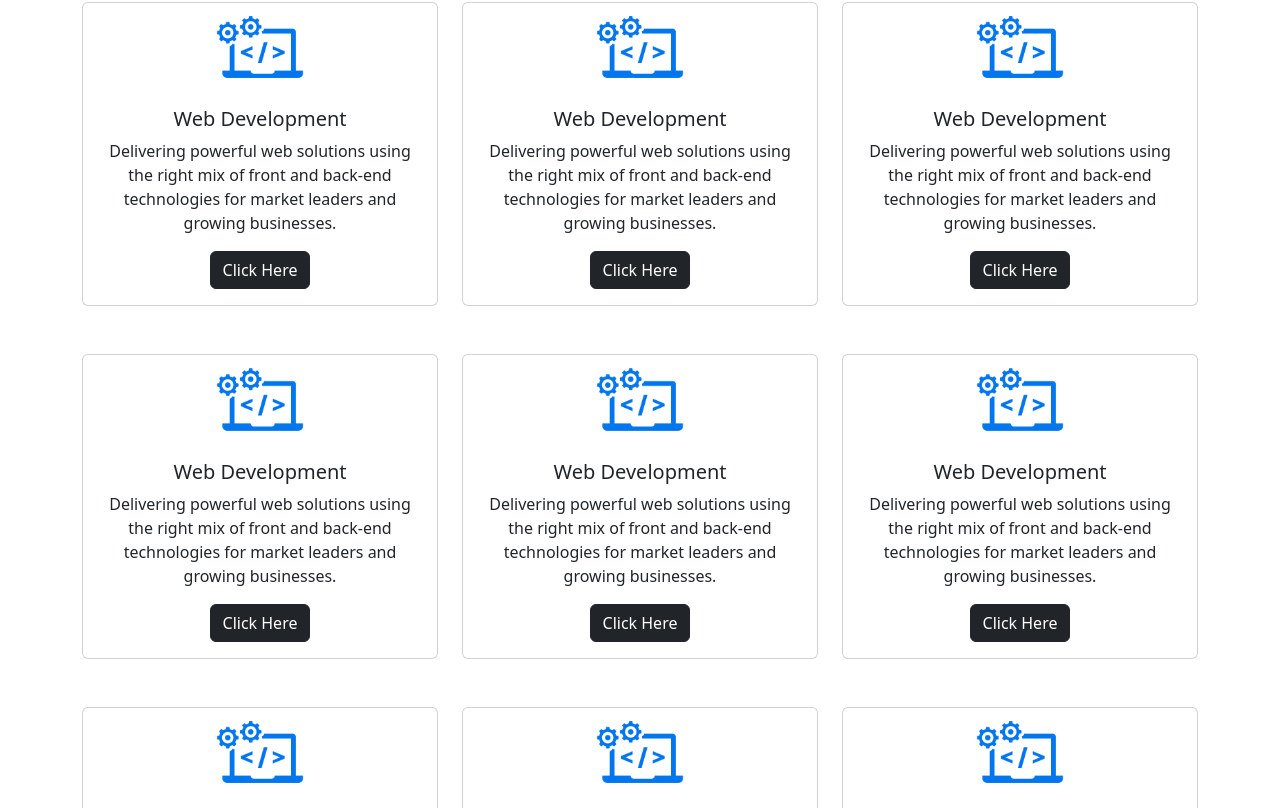
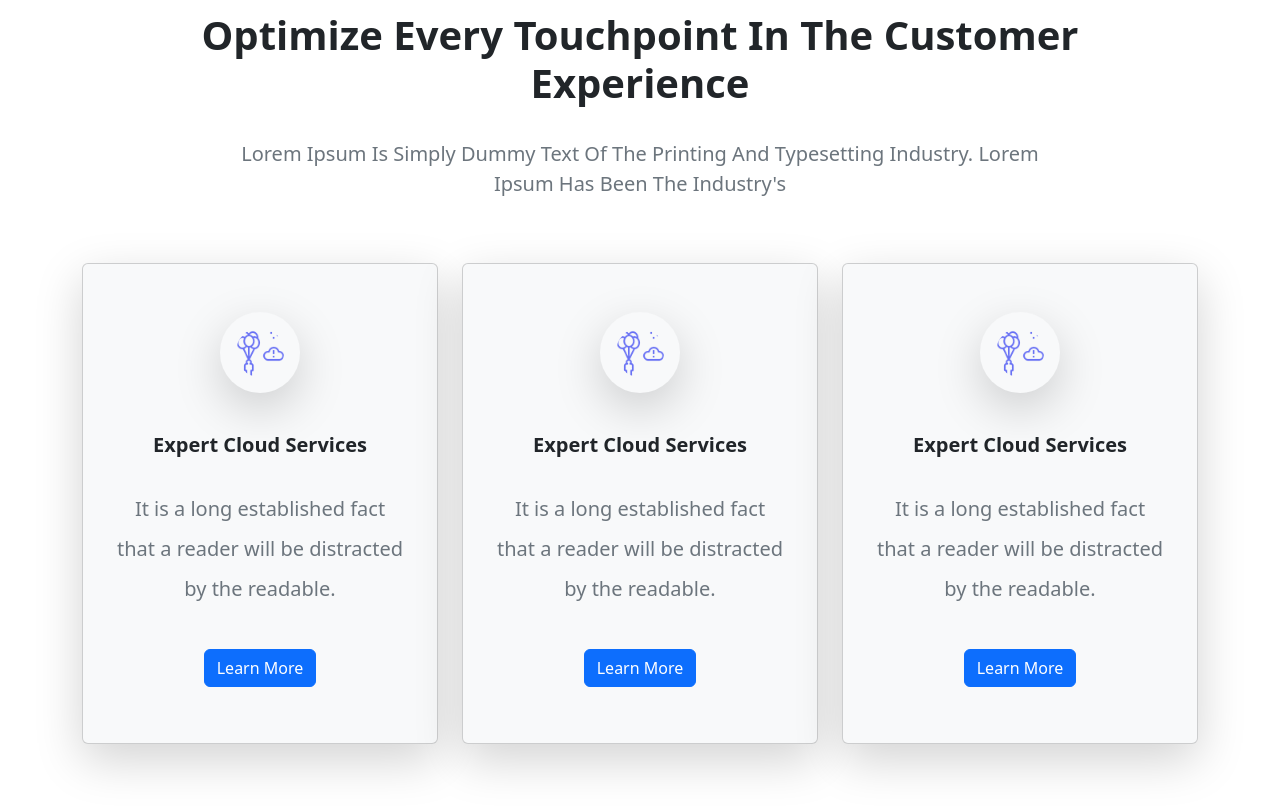
Before and after one commit to 140519982022/evocus-static-react-website, a React (Create React App) app: page / in a window 1280 px wide. Shown: the part 772-1580 px from the top of the page. Built offline with nearby package versions, Linux system fonts and the light colour scheme.

Commit message:
update servises component

```diff
--- a/src/components/OurServices.jsx
+++ b/src/components/OurServices.jsx
@@ -1,7 +1,7 @@
 import Button from 'react-bootstrap/Button';
 import Card from 'react-bootstrap/Card';
 
-import devImg from '../assets/images/Development-1.png'
+import devImg from '../assets/images/icone-1.png'
 
 
 function OurServices() {
@@ -22,28 +22,26 @@ function OurServices() {
             </div> */}
             <div className='container-fluid py-5'>
                 <div className='container'>
-                <div className='row '>
+                    <div className='row '>
                         <div className='col-md-10 m-auto'>
                             <marquee className="text-danger h6 fw-bolder pt-5 ">EVOCUS IT TECHNOLOGY - SERVICES</marquee>
 
-                            <h2 className='text-center fw-bolder pb-5'>Supercharge Your Product - From Design To Delivery.</h2>
+                            <h1 className='text-center fw-bolder'>SERVICE</h1>
+
+                            <h1 className='text-center fw-bolder pt-5 pb-4'>Optimize Every Touchpoint In The Customer Experience</h1>
+
+                            <p className='text-secondary text-center px-5' style={{ fontSize: '20px' }}>
+                                Lorem Ipsum Is Simply Dummy Text Of The Printing And Typesetting Industry. Lorem
+                                Ipsum Has Been The Industry's
+                            </p>
 
                         </div>
                     </div>
-                    <div className='row'>
+                    <div className='row py-5'>
 
                         <ServiceCard></ServiceCard>
                         <ServiceCard></ServiceCard>
                         <ServiceCard></ServiceCard>
-
-                        <ServiceCard></ServiceCard>
-                        <ServiceCard></ServiceCard>
-                        <ServiceCard></ServiceCard>
-
-                        <ServiceCard></ServiceCard>
-                        <ServiceCard></ServiceCard>
-                        <ServiceCard></ServiceCard>
-
                     </div>
 
                 </div>
@@ -61,14 +59,15 @@ function ServiceCard() {
 
         <>
             <div className='col-md-4 mb-5'>
-                <Card align="center">
-                    <Card.Img variant="top" src={devImg} className='w-25 m-auto' />
+                <Card align="center" className='shadow-lg p-3 bg-body-tertiary rounded pt-5'>
+                    <Card.Img variant="top" src={devImg} className='w-25 m-auto shadow-lg p-3 bg-body-tertiary rounded rounded-circle' />
                     <Card.Body>
-                        <Card.Title>Web Development</Card.Title>
-                        <Card.Text>
-                            Delivering powerful web solutions using the right mix of front and back-end technologies for market leaders and growing businesses.
+                        <Card.Title className='py-4 fw-bolder'>Expert Cloud Services</Card.Title>
+                        <Card.Text className='lh-lg text-secondary' style={{ fontSize: '20px' }}>
+                            It is a long established fact that a reader will be distracted by the
+                            readable.
                         </Card.Text>
-                        <Button variant="dark"  >Click Here</Button>
+                        <Button variant="primary my-4"  >Learn More</Button>
                     </Card.Body>
                 </Card>
 
--- a/src/components/common/NavbarMenu.jsx
+++ b/src/components/common/NavbarMenu.jsx
@@ -16,7 +16,7 @@ function NavbarMenu() {
                     <Navbar.Brand href="#home" className='text-center text-warning fw-bold display-1'>EVOCUS <br></br> IT TECHNOLOGY</Navbar.Brand>
                     <Navbar.Toggle aria-controls="responsive-navbar-nav" />
                     <Navbar.Collapse id="responsive-navbar-nav">
-                        <Nav className="me-auto">
+                        <Nav className="me-auto ">
                             <Nav.Link href="#features">Services</Nav.Link>
                             <Nav.Link href="#pricing">Work</Nav.Link>
                             <Nav.Link href="#about">About</Nav.Link>
```
Also changed, not shown: src/assets/images/icone-1.png (added).
